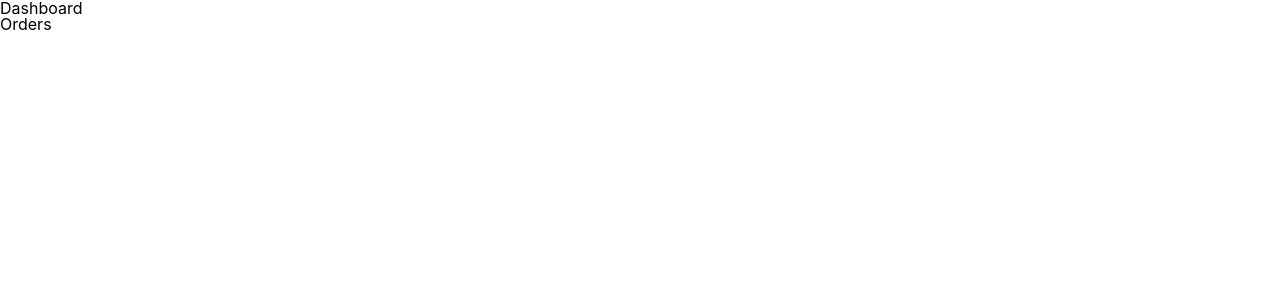
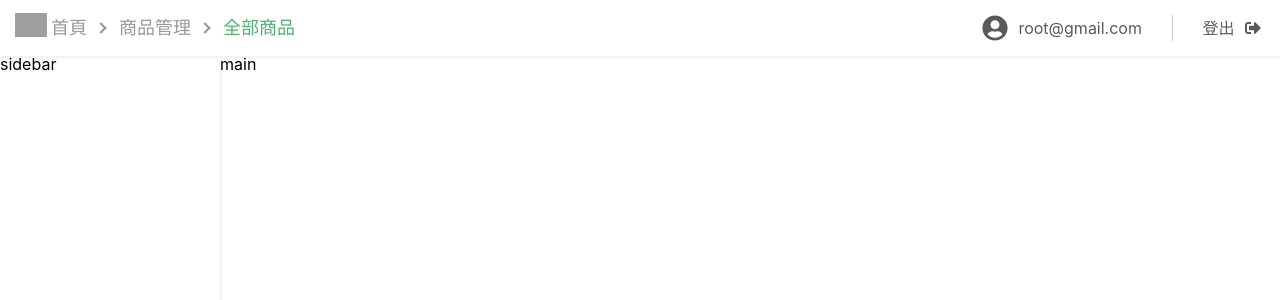
Before and after one commit to awdr74100/pet-ecommerce, a Vue app: page /admin/orders/1 in a window 1280 px wide. Shown: the top 300 px of the page. Built offline with nearby package versions, Linux system fonts and the light colour scheme; grey boxes are pictures that could not be loaded.

Commit message:
200200819 update 1

```diff
--- /dev/null
+++ b/src/assets/scss-scoped/components/Dashboard/breadcrumb.scss
@@ -0,0 +1,23 @@
+.breadcrumb {
+  display: flex;
+  font-size: 18px;
+  color: #999;
+
+  &__item {
+    display: flex;
+    align-items: center;
+
+    .arrow {
+      margin: 0px 14px 0px 10px;
+      border-bottom: 2px solid;
+      border-right: 2px solid;
+      display: inline-block;
+      width: 8px;
+      height: 8px;
+      transform: rotate(315deg);
+    }
+    &--active {
+      color: theme-color('primary');
+    }
+  }
+}
--- /dev/null
+++ b/src/assets/scss-scoped/components/Dashboard/header.scss
@@ -0,0 +1,65 @@
+.header {
+  width: 100%;
+  display: flex;
+  align-items: center;
+
+  .logo {
+    display: none;
+    margin: 9px 4px 15px 15px;
+    width: 32px;
+    height: 32px;
+    background-image: url('~@img/logo-s.png');
+    background-repeat: no-repeat;
+    background-position: center center;
+    background-size: contain;
+    @include desktop {
+      display: block;
+    }
+  }
+  &__menu {
+    cursor: pointer;
+    padding: 21px 10px 21px 15px;
+    display: block;
+    @include desktop {
+      display: none;
+    }
+  }
+  &__breadcrumb {
+    display: none;
+    @include desktop {
+      display: block;
+    }
+  }
+  &__account {
+    display: none;
+    align-items: center;
+    border-right: 1px solid rgb(199, 199, 199);
+    @include desktop {
+      display: flex;
+    }
+
+    .icon {
+      font-size: 26px;
+    }
+  }
+  &__btn {
+    text-decoration: none;
+    display: flex;
+    align-items: center;
+    padding: (56px - 17px) / 2;
+    transition: all 0.3s;
+    color: theme-color('secondary');
+
+    p {
+      display: none;
+      @include desktop {
+        display: inline;
+      }
+    }
+
+    &:hover {
+      background-color: theme-color('primary');
+      color: #fff;
+    }
+  }
+}
--- a/src/assets/scss-scoped/components/Signin/account-form.scss
+++ b/src/assets/scss-scoped/components/Signin/account-form.scss
@@ -10,7 +10,7 @@
     display: inline-block;
     width: 280px;
     height: 80px;
-    background-image: url('~@/assets/img/logo.png');
+    background-image: url('~@img/logo.png');
     background-position: center center;
     background-repeat: no-repeat;
     background-size: cover;
@@ -64,7 +64,7 @@
     top: 20px;
     left: 20px;
     font-size: 20px;
-    color: lighten(theme-color('primary'), 10%);
+    color: theme-color('primary');
   }
   .checkbox-label {
     cursor: pointer;
--- /dev/null
+++ b/src/assets/scss-scoped/components/common/hamburger.scss
@@ -0,0 +1,28 @@
+.hamburger {
+  span {
+    width: 22px;
+    display: block;
+
+    &::before,
+    &::after {
+      content: '';
+      display: block;
+      background-color: theme-color('secondary');
+      height: 2px;
+      transition: all 0.3s;
+    }
+    &::before {
+      margin-bottom: 10px;
+      box-shadow: 0 6px 0 theme-color('secondary');
+    }
+  }
+  .openSidebar & {
+    span::before {
+      box-shadow: 0 0 0 #fff;
+      transform: translateY(6px) rotate(45deg);
+    }
+    span:after {
+      transform: translateY(-6px) rotate(-45deg);
+    }
+  }
+}
--- /dev/null
+++ b/src/assets/scss-scoped/views/Dashboard/index.scss
@@ -0,0 +1,34 @@
+.header-layout {
+  position: fixed;
+  top: 0;
+  width: 100%;
+  box-shadow: 0 1px 4px 0 rgba(74, 74, 78, 0.12);
+  z-index: 5;
+}
+
+.sidebar-layout {
+  position: fixed;
+  top: 56px;
+  width: 220px;
+  height: 100%;
+  box-shadow: 4px 0 4px -4px rgba(74, 74, 78, 0.16);
+  transition: transform 0.3s;
+  transform: translateX(-220px);
+  z-index: 15;
+
+  .openSidebar & {
+    transform: translateX(0px);
+  }
+}
+
+.main-layout {
+  position: relative;
+  margin-top: 56px;
+  margin-left: 0px;
+  transition: all 0.3s;
+  width: 100%;
+
+  .openSidebar & {
+    margin-left: 220px;
+  }
+}
--- /dev/null
+++ b/src/components/Dashboard/Breadcrumb.vue
@@ -0,0 +1,20 @@
+<template>
+  <ul class="breadcrumb">
+    <li class="breadcrumb__item">
+      <p>首頁</p>
+      <span class="arrow"></span>
+    </li>
+    <li class="breadcrumb__item">
+      <p>商品管理</p>
+      <span class="arrow"></span>
+    </li>
+    <li class="breadcrumb__item breadcrumb__item--active">
+      <p>全部商品</p>
+      <span class="arrow d-none"></span>
+    </li>
+  </ul>
+</template>
+
+<style lang="scss" scoped>
+@import '~@/assets/scss-scoped/components/Dashboard/breadcrumb.scss';
+</style>
--- /dev/null
+++ b/src/components/Dashboard/Header.vue
@@ -0,0 +1,41 @@
+<template>
+  <header class="header">
+    <div class="logo"></div>
+    <div class="header__menu" @click="sidebarToggle">
+      <Hamburger />
+    </div>
+    <div class="header__breadcrumb mr-auto">
+      <Breadcrumb />
+    </div>
+    <div class="header__account text-secondary pr-4">
+      <span class="icon mr-2"><font-awesome-icon :icon="['fas', 'user-circle']"/></span>
+      <p>root@gmail.com</p>
+    </div>
+    <a href="#" class="header__btn ml-md-2 ml-auto">
+      <p>登出</p>
+      <span class="ml-2"><font-awesome-icon :icon="['fas', 'sign-out-alt']"/></span>
+    </a>
+  </header>
+</template>
+
+<script>
+import Hamburger from '@/components/common/Hamburger.vue';
+import Breadcrumb from '@/components/Dashboard/Breadcrumb.vue';
+
+export default {
+  components: {
+    Hamburger,
+    Breadcrumb,
+  },
+  methods: {
+    sidebarToggle() {
+      const status = this.$store.state.openSidebar;
+      this.$store.commit('SIDEBARTOGGLE', !status);
+    },
+  },
+};
+</script>
+
+<style lang="scss" scoped>
+@import '~@/assets/scss-scoped/components/Dashboard/header.scss';
+</style>
--- a/src/components/Signin/AccountForm.vue
+++ b/src/components/Signin/AccountForm.vue
@@ -53,7 +53,7 @@
       <button class="btn btn--primary btn--block account-form__btn" @click.prevent="signin">
         登入
       </button>
-      <a href="#" class="forget mt-3" @click="toggleTab('reset')">忘記密碼？</a>
+      <a href="#" class="forget mt-3" @click.prevent="toggleTab('reset')">忘記密碼？</a>
     </form>
     <form @submit.prevent="signup" class="form mt-3" v-if="tab === 'signup'">
       <div class="account-form__section">
@@ -92,7 +92,7 @@
       </button>
     </form>
     <form @submit.prevent="reset" class="form mt-3" v-if="tab === 'reset'">
-      <p class="py-1">重新設定密碼</p>
+      <p class="py-1">發送密碼重置郵件</p>
       <div class="account-form__section mt-3 mb-3">
         <span class="account-form__icon"><font-awesome-icon :icon="['fas', 'envelope']"/></span>
         <input
@@ -103,7 +103,7 @@
         />
       </div>
       <button class="btn btn--primary btn--block account-form__btn" @click.prevent="reset">
-        下一步
+        發送
       </button>
     </form>
   </div>
@@ -131,6 +131,7 @@ export default {
       this.progressActive = true;
       setTimeout(() => {
         this.progressActive = false;
+        this.$router.push({ path: '/admin/products/all' });
       }, 2000);
     },
     signup() {
--- /dev/null
+++ b/src/components/common/Hamburger.vue
@@ -0,0 +1,9 @@
+<template>
+  <div class="hamburger">
+    <span></span>
+  </div>
+</template>
+
+<style lang="scss" scoped>
+@import '~@/assets/scss-scoped/components/common/hamburger.scss';
+</style>
--- a/src/fontAwesome.js
+++ b/src/fontAwesome.js
@@ -5,6 +5,8 @@ import {
   faLock,
   faUser,
   faArrowLeft,
+  faUserCircle,
+  faSignOutAlt,
 } from '@fortawesome/free-solid-svg-icons';
 
-library.add(faEye, faEyeSlash, faEnvelope, faLock, faUser, faArrowLeft);
+library.add(faEye, faEyeSlash, faEnvelope, faLock, faUser, faArrowLeft, faUserCircle, faSignOutAlt);
--- a/src/store/index.js
+++ b/src/store/index.js
@@ -5,11 +5,12 @@ Vue.use(Vuex);
 
 export default new Vuex.Store({
   state: {
+    openSidebar: true,
   },
   mutations: {
+    SIDEBARTOGGLE(state, status) {
+      state.openSidebar = status;
+    },
   },
-  actions: {
-  },
-  modules: {
-  },
+  modules: {},
 });
--- a/src/views/Dashboard/index.vue
+++ b/src/views/Dashboard/index.vue
@@ -1,6 +1,31 @@
 <template>
-  <div>
-    <p>Dashboard</p>
-    <router-view></router-view>
+  <div class="container-fluid px-0" :class="{ openSidebar: openSidebar }">
+    <div class="header-layout">
+      <Header />
+    </div>
+    <div class="row no-gutters">
+      <div class="sidebar-layout">
+        sidebar
+      </div>
+      <div class="main-layout">
+        main
+      </div>
+    </div>
   </div>
 </template>
+
+<script>
+import { mapState } from 'vuex';
+import Header from '@/components/Dashboard/Header.vue';
+
+export default {
+  components: {
+    Header,
+  },
+  computed: mapState(['openSidebar']),
+};
+</script>
+
+<style lang="scss" scoped>
+@import '~@/assets/scss-scoped/views/Dashboard/index.scss';
+</style>
```
Also changed, not shown: src/assets/img/logo-s.png (added).
